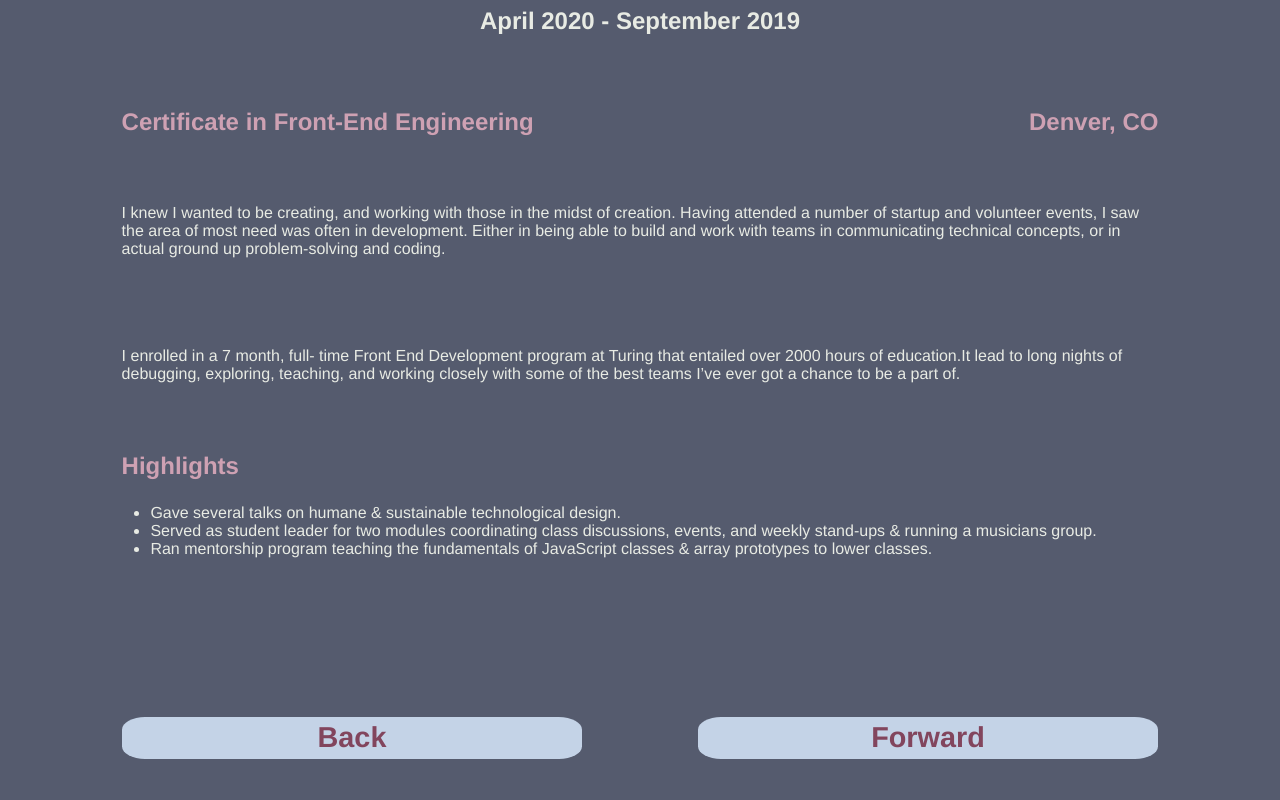
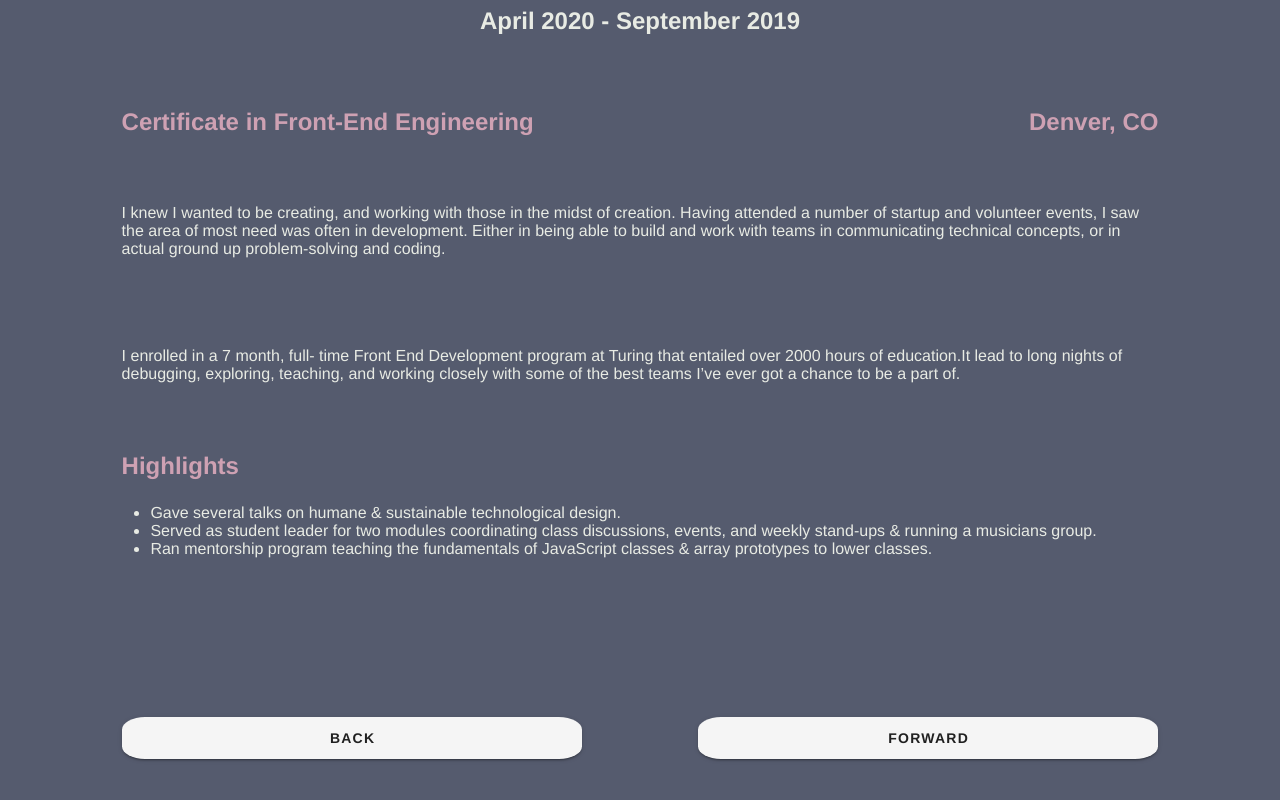
Before and after one commit to joel-oe-lacey/portfolio-static, a Nuxt app: page / in a window 1280 px wide. Shown: the part 1396-2196 px from the top of the page. Built offline with nearby package versions, Linux system fonts and the light colour scheme.

Commit message:
Convert carousel component to vuetify form

```diff
--- a/components/Carousel.vue
+++ b/components/Carousel.vue
@@ -4,12 +4,12 @@
       <slot />
     </section>
     <section class="btn-cont-carousel">
-      <button id="btn-carousel" class="btn" @click="changeSlide(-1)">
+      <v-btn id="btn-carousel" rounded class="btn" @click="changeSlide(-1)">
         Back
-      </button>
-      <button id="btn-carousel" class="btn" @click="changeSlide(1)">
+      </v-btn>
+      <v-btn id="btn-carousel" rounded class="btn" @click="changeSlide(1)">
         Forward
-      </button>
+      </v-btn>
     </section>
   </section>
 </template>
```
